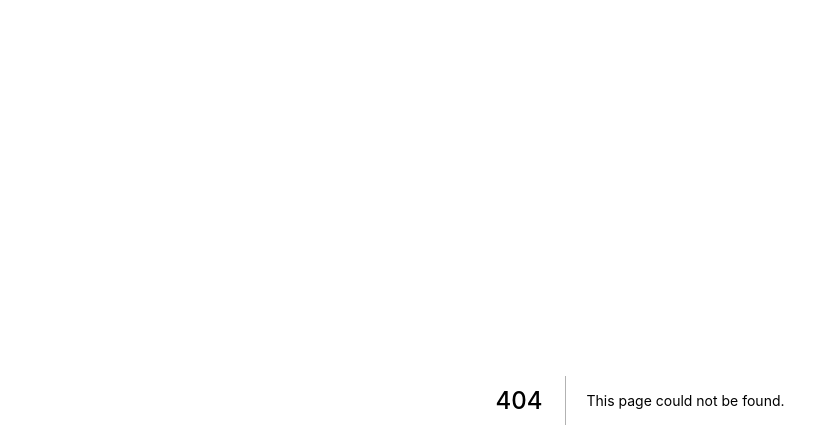
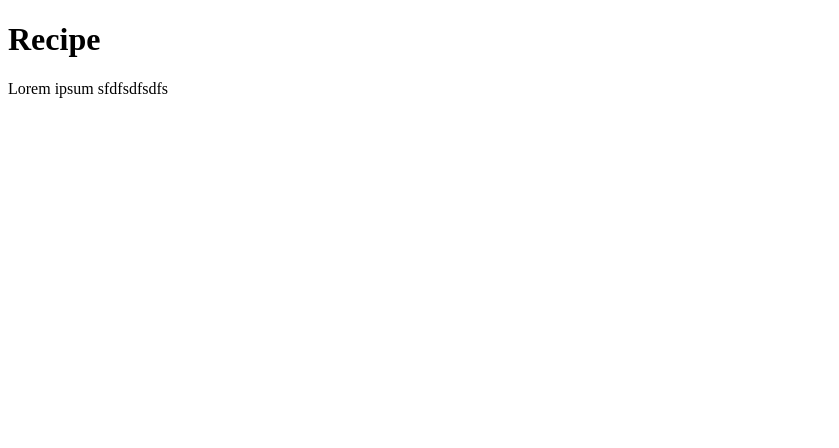
Before and after one commit to Manu-Martinez/all-you-can-cook, a Next.js app: page /details/recipe in a window 1280 px wide. Before the commit this address had no page. Shown: the top 448 px of the page, without its empty margins (0-839 px from the left). Built offline with nearby package versions, Linux system fonts and the light colour scheme.

Commit message:
updated recipe

```diff
--- /dev/null
+++ b/pages/details/recipe.js
@@ -0,0 +1,10 @@
+const Recipe = () => {
+  return (
+    <div>
+      <h1>Recipe</h1>
+      <p>Lorem ipsum sfdfsdfsdfs</p>
+    </div>
+  );
+};
+
+export default Recipe;
```
